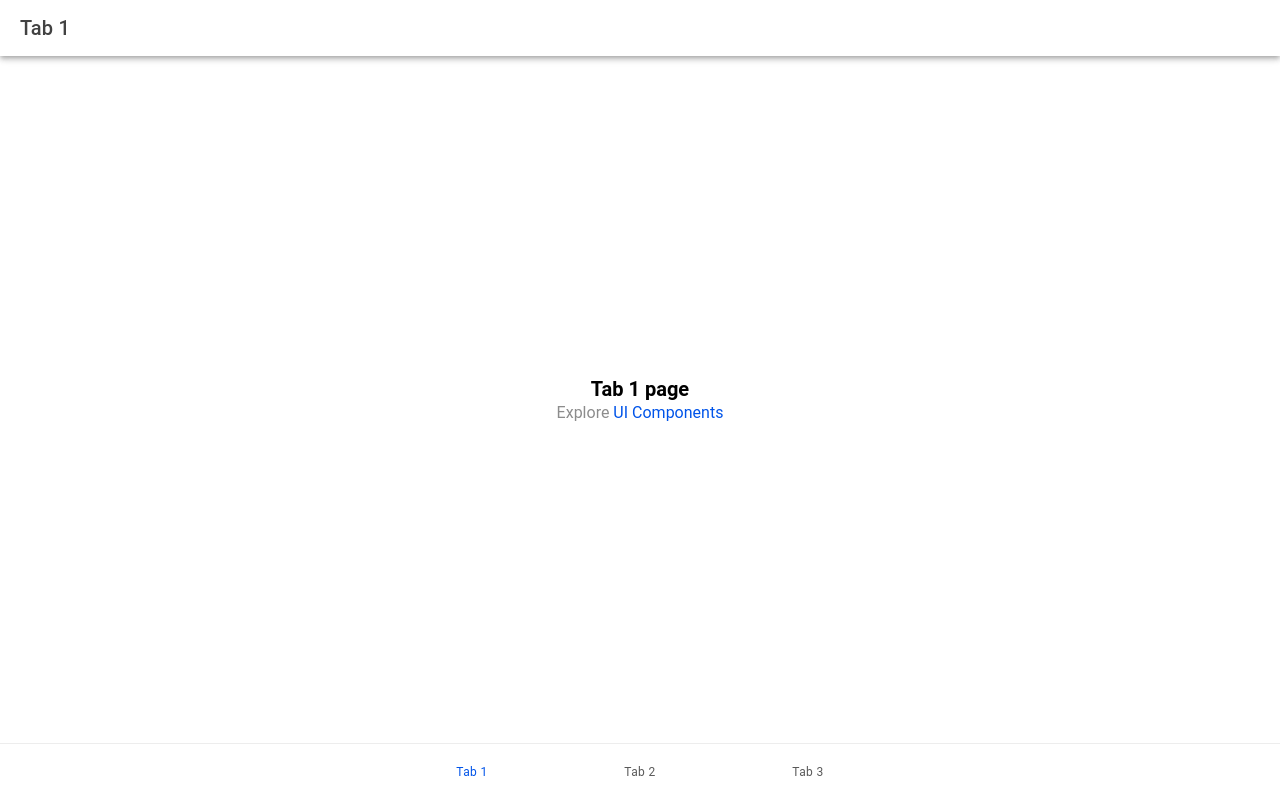
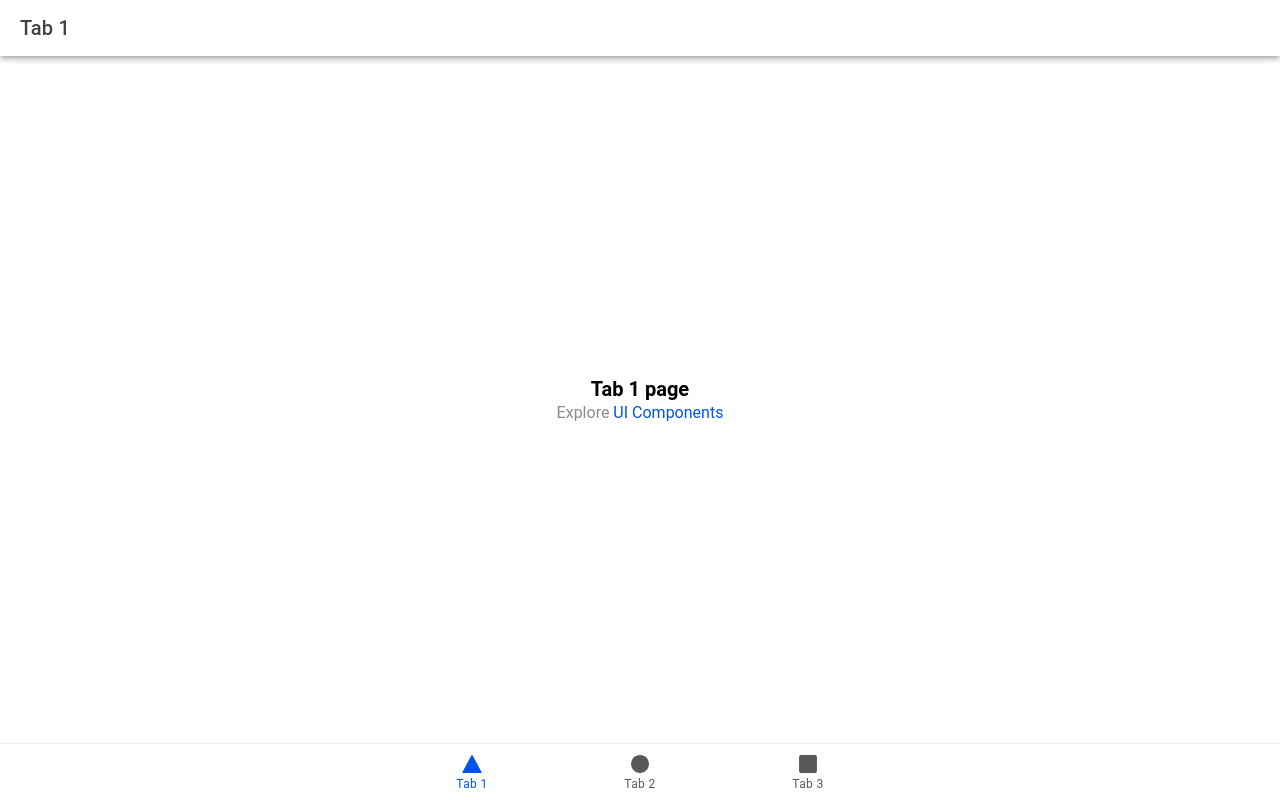
Before and after one commit to kukutish/MiniApp, a React (Vite) app: page /tab1 in a window 1280 px wide. Built offline with nearby package versions, Linux system fonts and the light colour scheme.

Commit message:
update router

```diff
--- a/src/App.tsx
+++ b/src/App.tsx
@@ -1,4 +1,4 @@
-import {HashRouter, Redirect, Route} from 'react-router-dom';
+import {BrowserRouter, HashRouter, Redirect, Route} from 'react-router-dom';
 import {
   IonApp,
   IonIcon,
@@ -49,27 +49,38 @@ setupIonicReact();
 
 const App: React.FC = () => (
     <IonApp>
-      <IonReactRouter>
+      <BrowserRouter>
         <IonTabs>
           <IonRouterOutlet>
-            <Route path="/tab1" component={Tab1} />
-            <Route path="/tab2" component={Tab2} />
-            <Route path="/tab3" component={Tab3} />
-            <Redirect exact path="/" to="/tab1" />
+            <Route exact path="/tab1">
+              <Tab1 />
+            </Route>
+            <Route exact path="/tab2">
+              <Tab2 />
+            </Route>
+            <Route path="/tab3">
+              <Tab3 />
+            </Route>
+            <Route exact path="/">
+              <Redirect to="/tab1" />
+            </Route>
           </IonRouterOutlet>
           <IonTabBar slot="bottom">
             <IonTabButton tab="tab1" href="/tab1">
+              <IonIcon aria-hidden="true" icon={triangle} />
               <IonLabel>Tab 1</IonLabel>
             </IonTabButton>
             <IonTabButton tab="tab2" href="/tab2">
+              <IonIcon aria-hidden="true" icon={ellipse} />
               <IonLabel>Tab 2</IonLabel>
             </IonTabButton>
             <IonTabButton tab="tab3" href="/tab3">
+              <IonIcon aria-hidden="true" icon={square} />
               <IonLabel>Tab 3</IonLabel>
             </IonTabButton>
           </IonTabBar>
         </IonTabs>
-      </IonReactRouter>
+      </BrowserRouter>
     </IonApp>
 );
 
```
